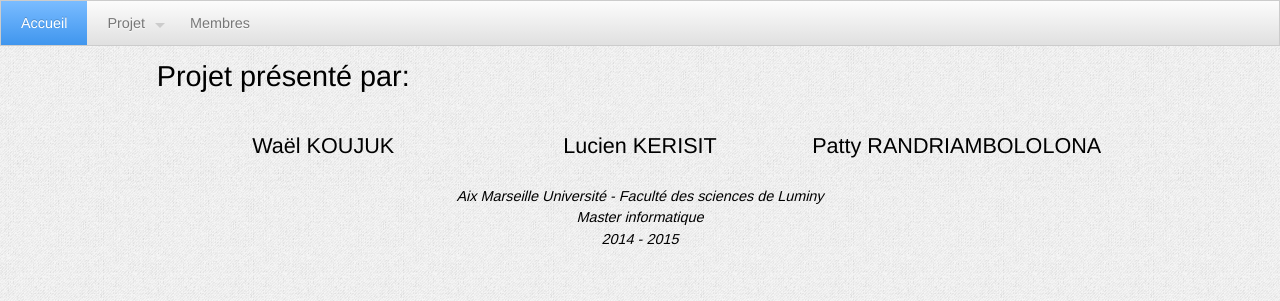
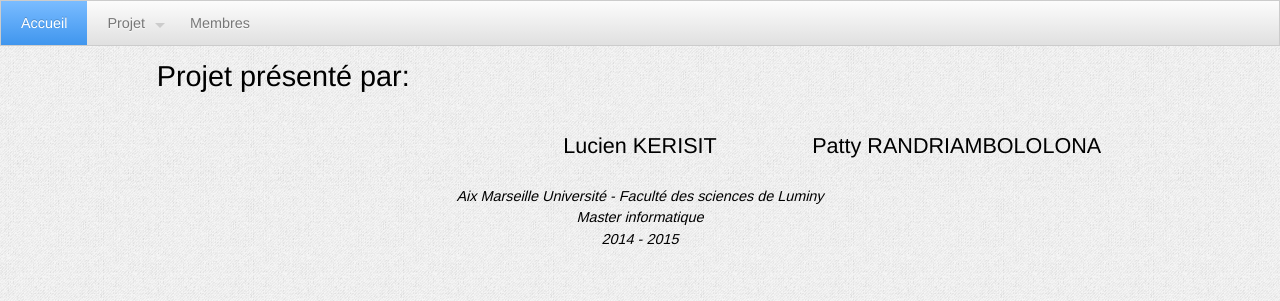
Before and after one commit to wael54/ProjetTER, a PHP site: page /contact.php in a window 1280 px wide. Shown: the top 301 px of the page. Run offline with PHP 8.4, Linux system fonts and the light colour scheme; some libraries are stand-ins or nearby versions.

Commit message:
Update contact.php

```diff
--- a/contact.php
+++ b/contact.php
@@ -31,7 +31,7 @@
             <h4>Projet présenté par:</h4>
             <div class="col_12"  style="text-align:center">
                 <div class="col_4">
-                    <h5>Waël KOUJUK </h5>
+                    <h5></h5>
                 </div>
                 <div class="col_4">
                     <h5>Lucien KERISIT </h5>
```
